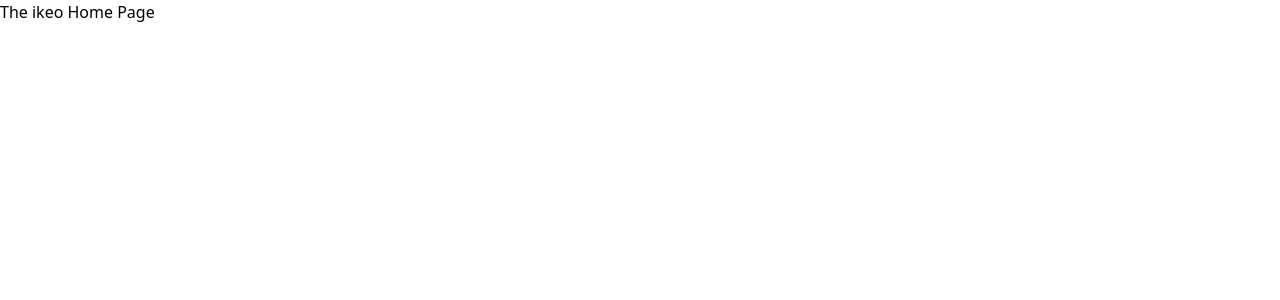
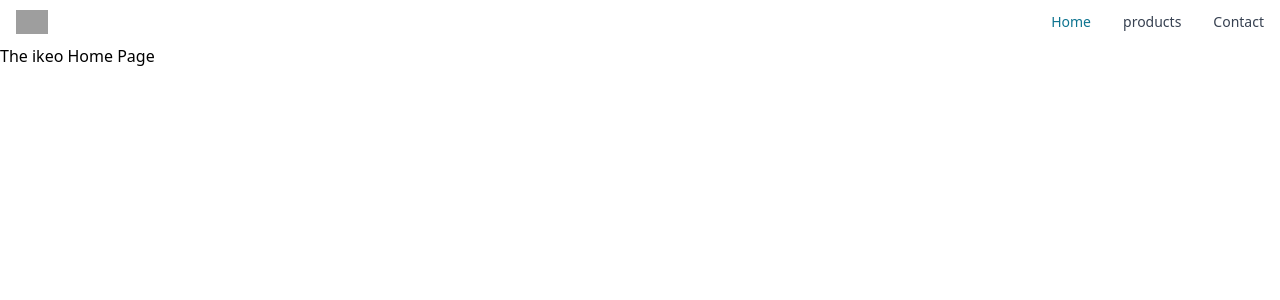
Before and after one commit to charleshugochg/ikeo, a Next.js app: page / in a window 1280 px wide. Shown: the top 300 px of the page. Built offline with nearby package versions, Linux system fonts and the light colour scheme; grey boxes are pictures that could not be loaded.

Commit message:
add navbar

```diff
--- a/pages/index.js
+++ b/pages/index.js
@@ -1,5 +1,6 @@
 import Head from 'next/head'
 import { Fragment } from 'react'
+import { Navbar } from 'flowbite-react'
 
 export default function Home() {
   return (
@@ -8,6 +9,23 @@ export default function Home() {
         <title>ikeo | Buy Furniture Online</title>
         <meta name="description" content="Ikeo home page" />
       </Head>
+      <Navbar fluid={true} rounded={true}>
+        <Navbar.Brand href="https://flowbite.com/">
+          <img
+            src="https://www.ikea.com/sg/en/static/ikea-logo.f7d9229f806b59ec64cb.svg"
+            className="mr-3 h-6 sm:h-9"
+            alt="ikeo Logo"
+          />
+        </Navbar.Brand>
+        <Navbar.Toggle />
+        <Navbar.Collapse>
+          <Navbar.Link href="/" active={true}>
+            Home
+          </Navbar.Link>
+          <Navbar.Link href="/products">products</Navbar.Link>
+          <Navbar.Link href="/contact">Contact</Navbar.Link>
+        </Navbar.Collapse>
+      </Navbar>
       <h1>The ikeo Home Page</h1>
     </Fragment>
   )
```
